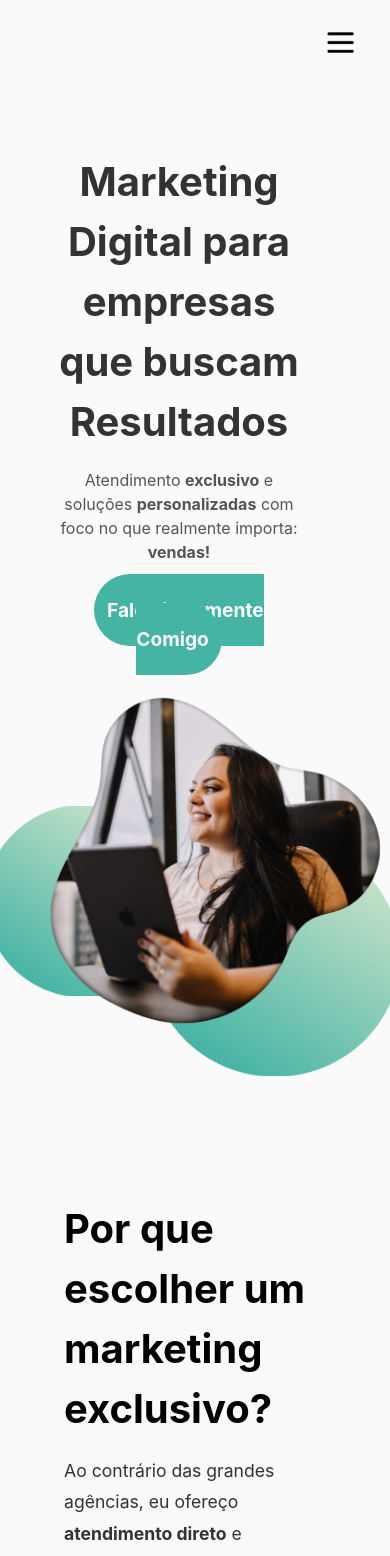
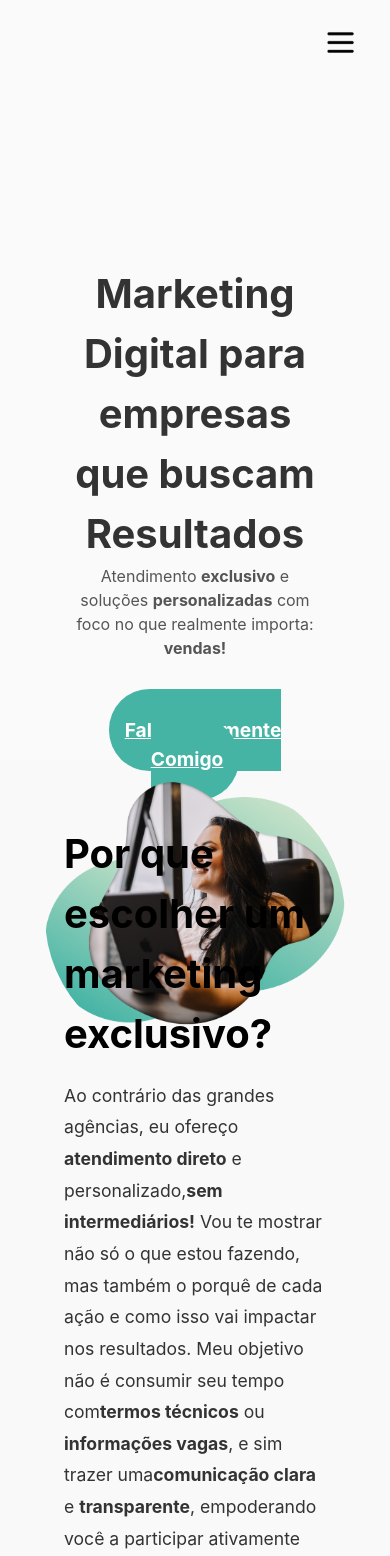
Before and after one commit to abcvinicius/freelancer-landingpage-01, a React (Vite) app: page / in a window 390 px wide. Shown: the top 1556 px of the page. Built offline with nearby package versions, Linux system fonts and the light colour scheme.

Commit message:
responsividade3

```diff
--- a/src/App.css
+++ b/src/App.css
@@ -1,21 +1,4 @@
 #root {
 margin: 0;
 padding: 0;
-
 }
-
-body, html {
-  margin: 0;
-  padding: 0;
-  width: 100%;
-  overflow-x: hidden; /* Evita rolagem horizontal */
-}
-
-* {
-  box-sizing: border-box; /* Certifica que padding/margin não causem overflow */
-}
-
-header{
-    margin: 0;
-    padding: 0;
-  }
--- a/src/components/HomeSection.tsx
+++ b/src/components/HomeSection.tsx
@@ -11,9 +11,7 @@ export const HomeSection = () => (
         <a href="#contact" className="btn-primary">Fale diretamente Comigo</a>
       </HomeContent>
       <HomeImageWrapper>
-        <div className="circle-left" />
-        <div className="circle-right" />
-        <div className="image-hero" />
+        <div className="image-home" />
       </HomeImageWrapper>
     </HomeContainer>
   </HomeSectionWrapper>
--- a/src/styles/HomeSectionStyles.ts
+++ b/src/styles/HomeSectionStyles.ts
@@ -1,18 +1,11 @@
-//HomeSectionStyles.ts
 import styled from 'styled-components';
-import circleRight from '../assets/circle-right.png';
-import circleLeft from '../assets/circle-left.png';
-import heroImage from '../assets/image-hero-section.png';
+import photoHome from '../assets/photo-home.png';
 
 export const HomeSectionWrapper = styled.section`
   padding: 2rem;
-  height: auto; /* Ajuste para permitir que o conteúdo cresça conforme necessário */
+  height: 90vh;
   align-content: center;
   padding-top: 12rem !important;
-
-  @media (max-width: 768px) {
-    padding-top: 5rem !important;
-  }
 `;
 
 export const HomeContainer = styled.section`
@@ -23,193 +16,77 @@ export const HomeContainer = styled.section`
   justify-content: space-between;
   margin: 0 auto;
 
-  @media (max-width: 1600px) {
-    padding-left: 1.5rem;
-    padding-right: 1.5rem;
-  }
-
   @media (max-width: 1024px) {
-    flex-direction: column; /* Alinha os itens verticalmente */
-    align-items: center; /* Centraliza os itens no eixo Y */
-    text-align: center; /* Centraliza o texto */
+    flex-direction: column;
+    align-items: center;
+    text-align: center;
   }
 `;
 
 export const HomeContent = styled.div`
   max-width: 730px;
 
-  @media (max-width: 1600px) {
-    padding-right: 2rem;
-  }
-
   h1 {
+    font-size: 4rem;
     color: #333;
-    font-size: 4rem;
-    margin-bottom: 1.5rem; /* Adiciona margem inferior para separar os elementos */
-
-    @media (max-width: 1600px) {
-      font-size: 3.2rem;
-    }
 
     @media (max-width: 1024px) {
       font-size: 3.2rem;
-      margin-bottom: 1rem; /* Margem menor em telas menores */
     }
 
     @media (max-width: 768px) {
       font-size: 2.5rem;
-      margin-bottom: 1rem;
     }
   }
 
   p {
-    margin-top: 0 !important;
-    margin-bottom: 2rem !important; /* Ajusta o espaçamento entre o parágrafo e o botão */
-    width: 30rem;
+    margin-top: -2.5rem;
+    margin-bottom: 3.5rem;
+    font-size: 1.2rem;
     color: #555;
-    font-size: 1.2rem;
 
     @media (max-width: 1024px) {
-      width: 100%;
       font-size: 1.1rem;
-      margin-bottom: 1.5rem; /* Reduz o espaçamento em telas menores */
     }
 
     @media (max-width: 768px) {
-      width: 100%;
       font-size: 1rem;
-      margin-bottom: 1rem;
     }
   }
 
   .btn-primary {
-    margin-top: 1rem !important;
+    margin-top: 1.5rem;
     padding: 1.8rem 1rem;
     background-color: #46B4A5;
-    color: #FFF;
-    text-decoration: none;
+    color: white;
     border-radius: 100px;
+    font-size: 1.2rem;
     font-weight: bold;
-    font-size: 1.38rem;
-    transition: opacity 0.3s ease-in-out;
+    transition: opacity 0.3s ease;
 
-    @media (max-width: 1600px) {
-      font-size: 1.2rem;
-      padding: 1.5rem 0.8rem;
+    &:hover {
+      opacity: 85%;
     }
-
-    @media (max-width: 1024px) {
-      font-size: 1.2rem;
-      padding: 1.5rem 0.8rem;
-    }
-
-    @media (max-width: 768px) {
-      width: 100%;
-      font-size: 1.2rem;
-      margin-bottom: 2rem; /* Adiciona espaçamento entre o botão e a imagem */
-    }
-  }
-
-  .btn-primary:hover {
-    opacity: 85%;
   }
 `;
 
 export const HomeImageWrapper = styled.div`
-  position: relative;
-  z-index: 1;
-
-  @media (max-width: 1024px) {
-    width: 400px;
-    height: auto;
-    margin-top: 2rem; /* Espaçamento entre o botão e a imagem */
-  }
-
-  .circle-left {
-    position: absolute;
-    left: -35px;
-    top: 185px;
-    width: 370px;
-    height: 358px;
-    background-image: url(${circleLeft});
+  .image-home {
+    background-image: url(${photoHome});
     background-size: cover;
     background-position: center;
-    z-index: 0;
-
-    @media (max-width: 1600px) {
-      width: 370px;
-      height: 358px;
-    }
+    width: 500px;
+    height: 485px;
+    border-radius: 50%;
 
     @media (max-width: 1024px) {
-      width: 250px;
-      height: 240px;
+      width: 400px;
+      height: 385px;
     }
 
     @media (max-width: 768px) {
-      width: 200px;
-      height: 190px;
-      top: 120px;
-      left: -10px;
-    }
-  }
-
-  .circle-right {
-    position: absolute;
-    right: -15px;
-    top: 75px;
-    width: 462px;
-    height: 446px;
-    background-image: url(${circleRight});
-    background-size: cover;
-    background-position: center;
-    z-index: 0;
-
-    @media (max-width: 1600px) {
-      width: 462px;
-      height: 446px;
-      right: 0;
-      top: 60px;
-    }
-
-    @media (max-width: 1024px) {
       width: 300px;
-      height: 290px;
-      right: 0;
-      top: 60px;
-    }
-
-    @media (max-width: 768px) {
-      width: 250px;
-      height: 240px;
-      right: -5px;
-      top: 150px;
-    }
-  }
-
-  .image-hero {
-    position: relative;
-    z-index: 1;
-    width: 774px;
-    height: 750px;
-    background-image: url(${heroImage});
-    background-size: cover;
-    background-position: center;
-    border-radius: 50%;
-
-    @media (max-width: 1600px) {
-      width: 774px;
-      height: 750px;
-    }
-
-    @media (max-width: 1024px) {
-      width: 500px;
-      height: 485px;
-    }
-
-    @media (max-width: 768px) {
-      width: 400px;
-      height: 385px;
+      height: 285px;
     }
   }
 `;
```
Also changed, not shown: src/assets/photo-home.png (added).
